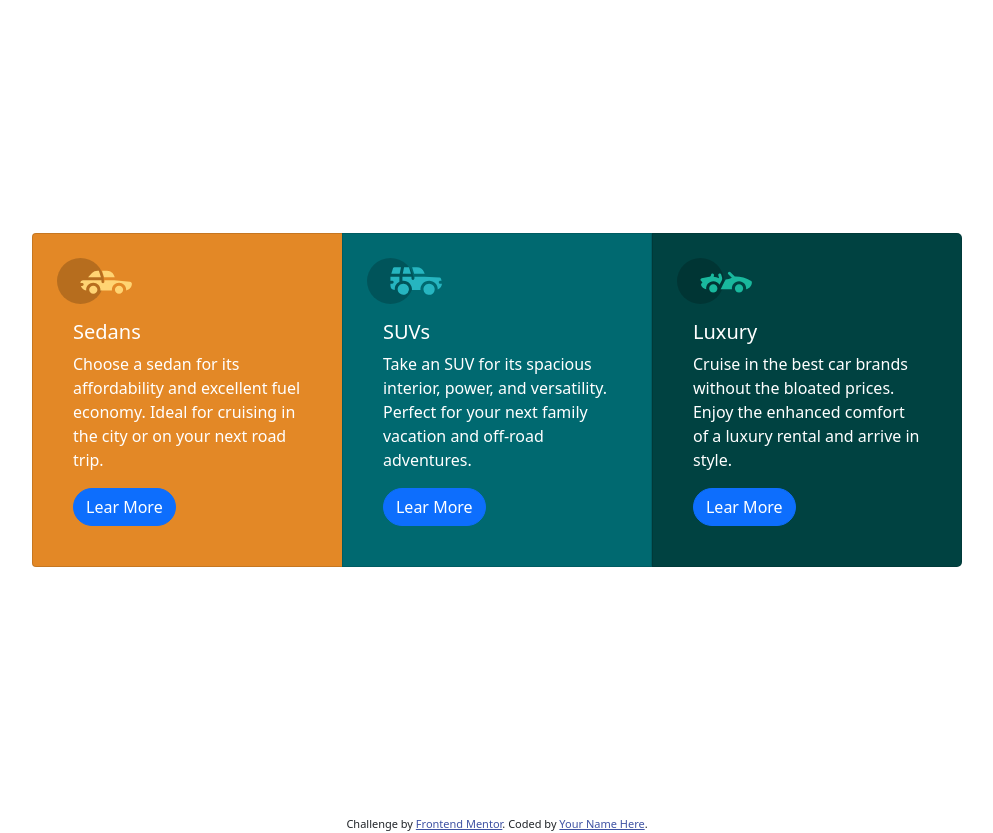
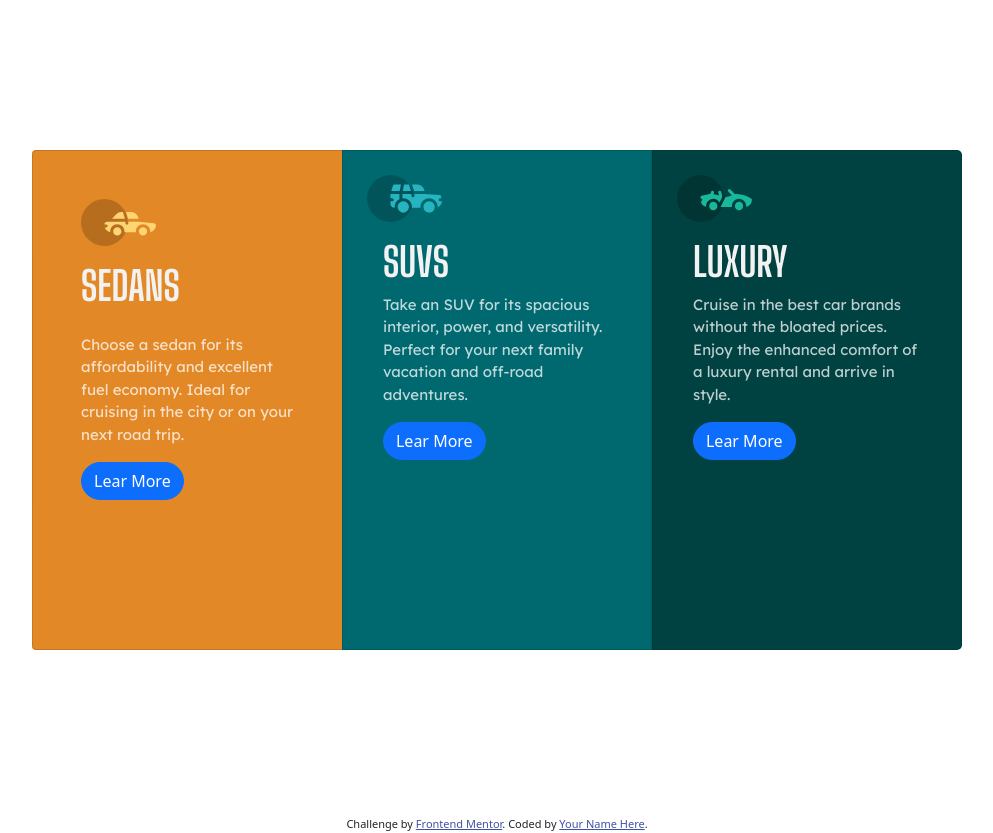
Before and after one commit to saucedoinfo/3-column-preview-card-component-main, a plain HTML site: page index.html in a window 1280 px wide. Shown: the whole page, without its empty margins (143-1136 px from the left). Drawn offline with Linux system fonts and the light colour scheme.

Commit message:
continuando con el proyecto

```diff
--- a/css/style.css
+++ b/css/style.css
@@ -4,11 +4,16 @@
 	--corange: hsl(31, 77%, 52%);
 	--cdarkcyan: hsl(184, 100%, 22%);
 	--cverydarkcyan: hsl(179, 100%, 13%);
+	--transparent-white: hsla(0, 0%, 100%, 0.75);
+	--very-light-gray: hsl(0, 0%, 95%);
+
 }
 
-/* font */
-@import url("https://fonts.googleapis.com/css2?family=Lexend+Deca&display=swap");
-@import url("https://fonts.googleapis.com/css2?family=Big+Shoulders+Display&family=Lexend+Deca&display=swap");
+.card {
+	max-width: 310px;
+	min-height: 500px;
+	color: var(--cwhite);
+}
 
 .card-1 {
 	background-color: var(--corange);
@@ -45,10 +50,23 @@ button .card-3 {
 	color: hsl(228, 45%, 44%);
 }
 
-.card {
-	max-width: 310px;
+
+.card-img-top {
+	width: 75px ;
+	font-weight: 400;
 }
 
-.card-img-top {
-	width: 75px;
+.card-title {
+	font-family: 'Big Shoulders Display', cursive;
+	font-weight: 700;
+	font-size: 40px;
+	text-transform: uppercase;
+	color: var(--very-light-gray);
 }
+
+.card-text {
+	font-family: 'Lexend Deca', sans-serif ;
+	font-weight: 400 ;
+	font-size: 15px;
+	color: var(--transparent-white);
+}
--- a/index.html
+++ b/index.html
@@ -4,10 +4,16 @@
 		<meta charset="UTF-8" />
 		<meta name="viewport" content="width=device-width, initial-scale=1.0" />
 		<link rel="stylesheet" href="css/bootstrap.min.css" />
+		<link rel="preconnect" href="https://fonts.gstatic.com" />
 		<link
+			href="https://fonts.googleapis.com/css2?family=Lexend+Deca&display=swap"
 			rel="stylesheet"
-			href="css/style.css"
 		/>
+		<link
+			href="https://fonts.googleapis.com/css2?family=Big+Shoulders+Display:wght@700&family=Lexend+Deca&display=swap"
+			rel="stylesheet"
+		/>
+		<link rel="stylesheet" href="css/style.css" />
 		<link
 			rel="icon"
 			type="image/png"
@@ -18,20 +24,20 @@
 	</head>
 	<body class="">
 		<main
-			class="container vh-100 d-flex align-items-center justify-content-center"
+			class="container min-vh-100 d-flex align-items-center justify-content-center flex-columns"
 		>
-			<div class="row m-0 p-0">
+			<div class="row my-5 p-0">
 				<!-- card 1 -->
-				<div class="col-12 col-md-4 m-0 p-0">
-					<div class="card p-4 card-1 rounded-start border-end-0">
+				<div class="col-12 col-md-4 m-0 p-0 d-flex justify-content-center">
+					<div class="card p-5 card-1 rounded-start border-end-0">
 						<img
 							src="images/icon-sedans.svg"
 							class="card-img-top"
 							alt="Sedans"
 						/>
-						<div class="card-body text-white">
-							<h5 class="card-title">Sedans</h5>
-							<p class="card-text ">
+						<div class="card-body p-0">
+							<h5 class="card-title py-3">Sedans</h5>
+							<p class="card-text">
 								Choose a sedan for its affordability and excellent fuel economy.
 								Ideal for cruising in the city or on your next road trip.
 							</p>
@@ -43,14 +49,10 @@
 				</div>
 				<!-- /card 1 -->
 				<!-- card 2 -->
-				<div class="col-12 col-md-4 m-0 p-0">
+				<div class="col-12 col-md-4 m-0 p-0 d-flex justify-content-center">
 					<div class="card p-4 card-2 rounded-0">
-						<img
-							src="images/icon-suvs.svg"
-							class="card-img-top"
-							alt="SUVs"
-						/>
-						<div class="card-body text-white">
+						<img src="images/icon-suvs.svg" class="card-img-top" alt="SUVs" />
+						<div class="card-body  ">
 							<h5 class="card-title">SUVs</h5>
 							<p class="card-text">
 								Take an SUV for its spacious interior, power, and versatility.
@@ -64,18 +66,18 @@
 				</div>
 				<!-- /card 2 -->
 				<!-- card 3 -->
-				<div class="col-12 col-md-4 m-0 p-0 ">
+				<div class="col-12 col-md-4 m-0 p-0 d-flex justify-content-center">
 					<div class="card p-4 card-3 rounded-bottom-2">
 						<img
 							src="images/icon-luxury.svg"
 							class="card-img-top"
 							alt="Luxury"
 						/>
-						<div class="card-body text-white">
+						<div class="card-body  ">
 							<h5 class="card-title">Luxury</h5>
 							<p class="card-text">
-								Cruise in the best car brands without the bloated prices. Enjoy the enhanced comfort of a luxury
-								rental and arrive in style.
+								Cruise in the best car brands without the bloated prices. Enjoy
+								the enhanced comfort of a luxury rental and arrive in style.
 							</p>
 							<button type="button" class="btn btn-primary rounded-pill">
 								Lear More
```
